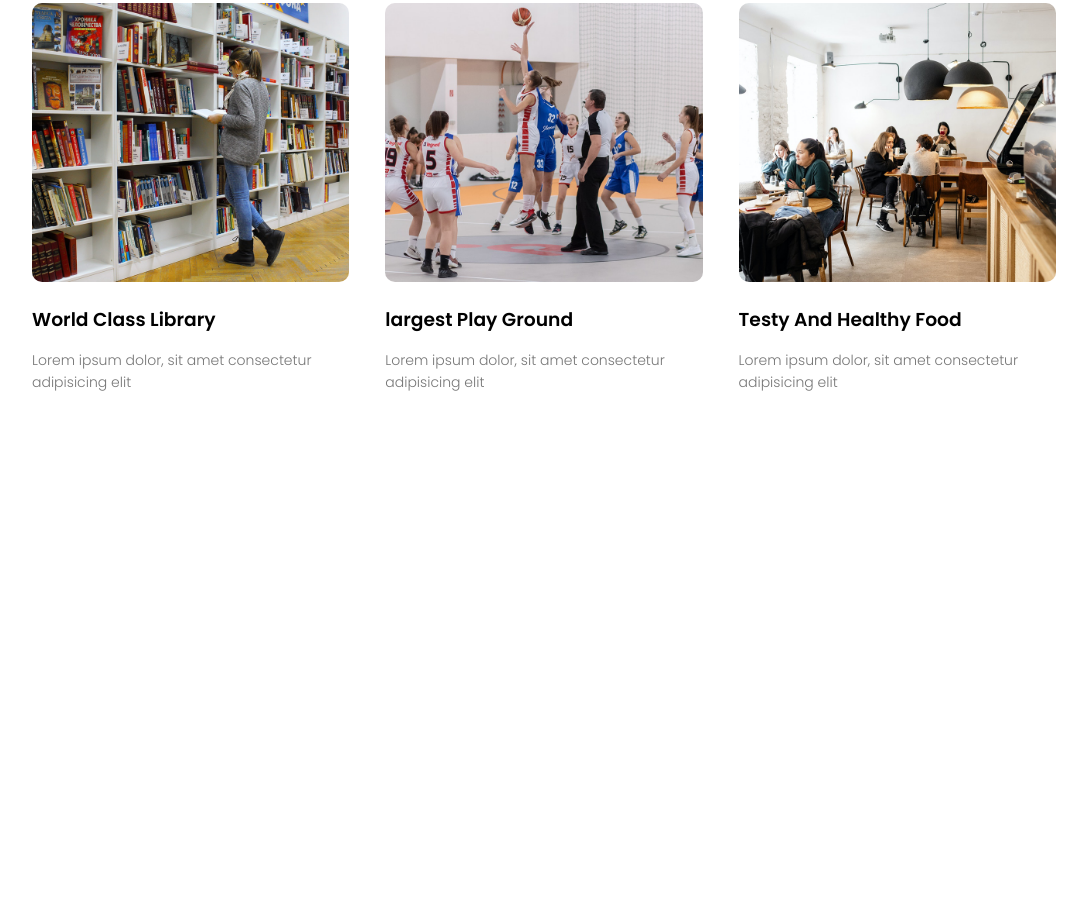
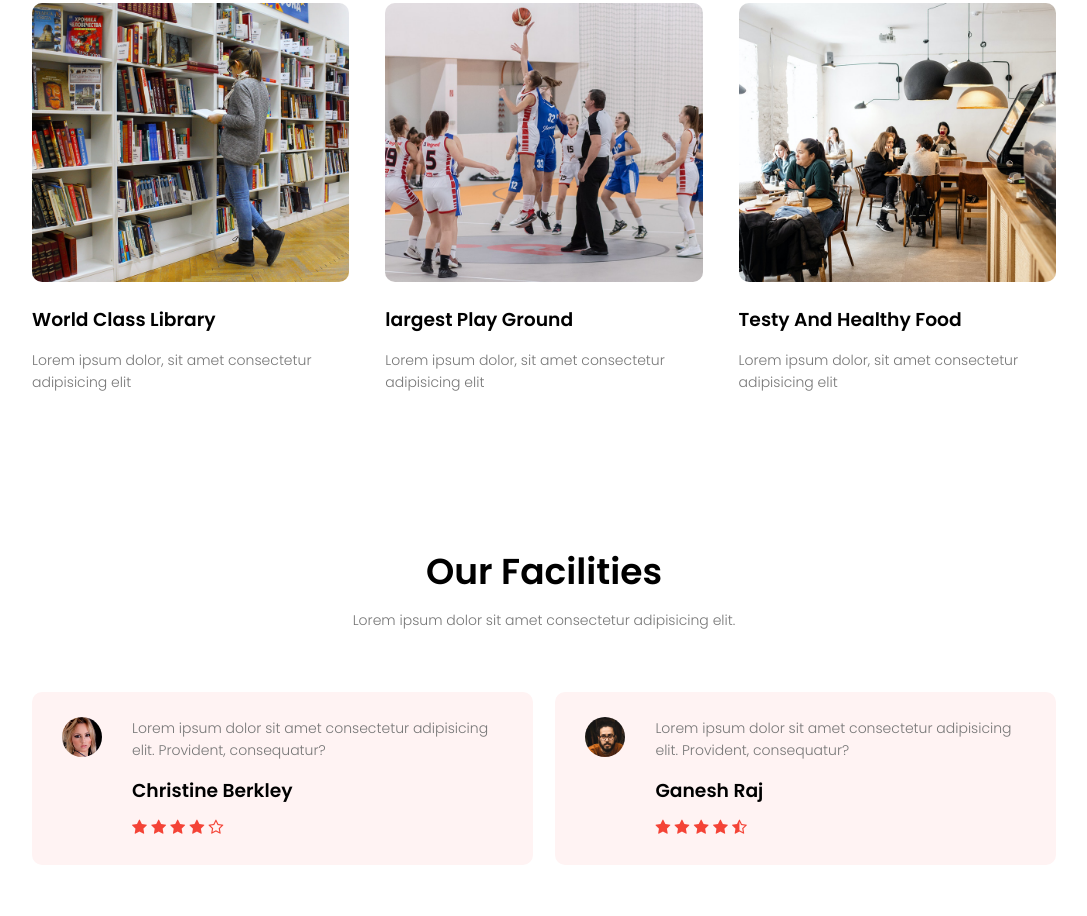
Before and after one commit to ganeshraj0/university, a plain HTML site: page index.html in a window 1280 px wide. Shown: the part 2300-3216 px from the top of the page, without its empty margins (96-1183 px from the left). Before the commit the page ends 2744 px from the top, so only its background shows below. Drawn offline with Linux system fonts and the light colour scheme.

Commit message:
testimonials

```diff
--- a/index.html
+++ b/index.html
@@ -124,6 +124,40 @@
 </section>
 
 
+<section class="testimonials">
+    <h1>Our Facilities</h1>
+    <p>Lorem ipsum dolor sit amet consectetur adipisicing elit.</p>
+<div class="row">
+    <div class="testimonials-col">
+        <img src="image/user1.jpg" alt="userimage">
+        <div>
+            <p>Lorem ipsum dolor sit amet consectetur adipisicing elit. Provident, consequatur?</p>
+            <h3>Christine Berkley</h3>
+            <i class="fa fa-star"></i>
+            <i class="fa fa-star"></i>
+            <i class="fa fa-star"></i>
+            <i class="fa fa-star"></i>
+            <i class="fa fa-star-o"></i>
+
+        </div>
+    </div>
+    <div class="testimonials-col">
+        <img src="image/user2.jpg" alt="userimage">
+        <div>
+            <p>Lorem ipsum dolor sit amet consectetur adipisicing elit. Provident, consequatur?</p>
+            <h3>Ganesh Raj</h3>
+            <i class="fa fa-star"></i>
+            <i class="fa fa-star"></i>
+            <i class="fa fa-star"></i>
+            <i class="fa fa-star"></i>
+            <i class="fa fa-star-half-o"></i>
+
+        </div>
+    </div>
+</div>
+
+
+</section>
 
 
 
--- a/style.css
+++ b/style.css
@@ -253,3 +253,41 @@ h3{
     margin-bottom: 15px;
     text-align: left;
 }
+/*testimonials*/
+.testimonials
+{
+    width: 80%;
+    margin: auto;
+    padding-top: 100px;
+    text-align: center;
+}
+.testimonials-col
+{
+    flex-basis: 44%;
+    border-radius: 10px;
+    margin-bottom: 5%;
+    text-align: left;
+    background: #fff3f3;
+    padding: 25px;
+    cursor: pointer;
+    display: flex;
+}
+.testimonials-col img{
+
+    height: 40px;
+    margin-left: 5px;
+    margin-right: 30px;
+    border-radius: 50%;
+}
+
+.testimonials-col p{
+    padding: 0;
+}
+.testimonials-col h3{
+    margin-top: 15px;
+    text-align: left;
+}
+
+.testimonials-col .fa{
+    color: #f44336;
+}
```
